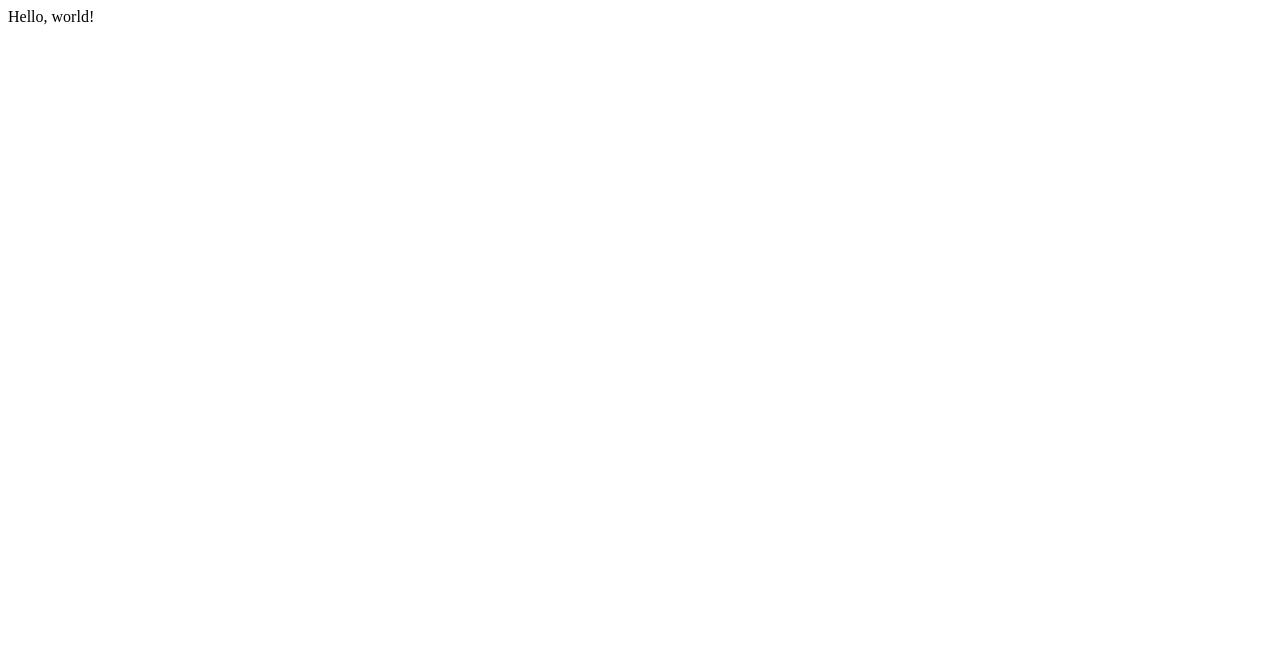
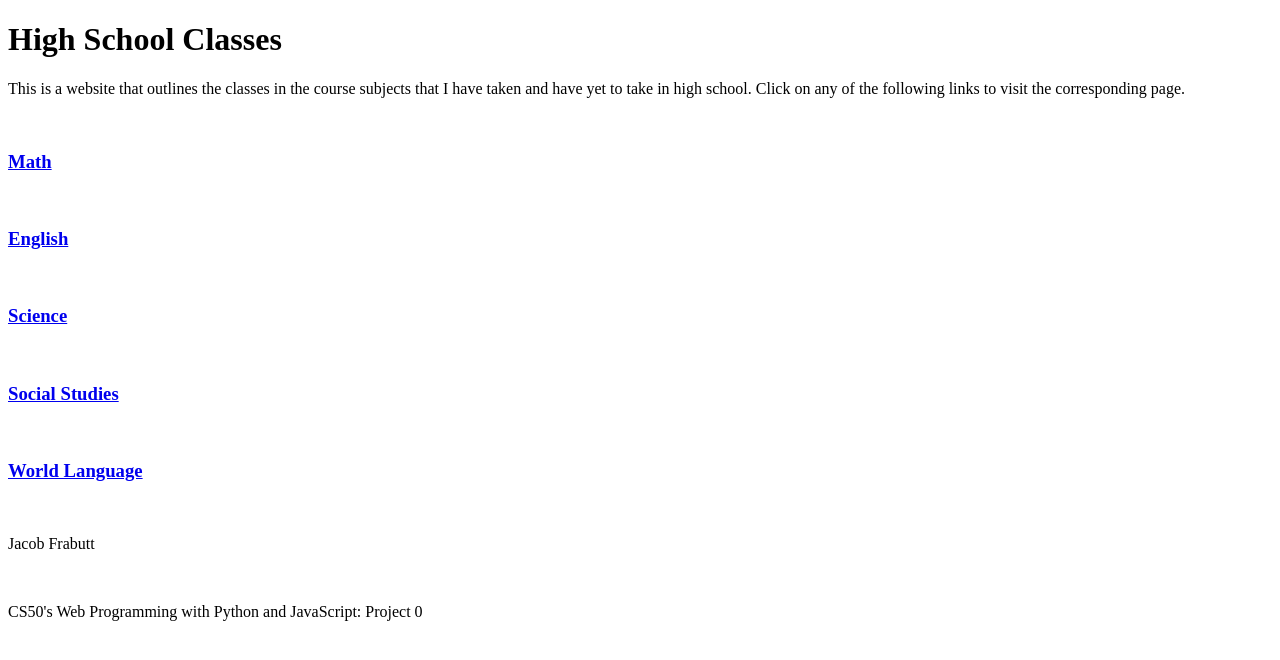
Before and after one commit to Jacob1164/project0, a plain HTML site: page index.html in a window 1280 px wide. Drawn offline with Linux system fonts and the light colour scheme.

Commit message:
Bare bones

```diff
--- a/index.html
+++ b/index.html
@@ -1,9 +1,22 @@
 <!DOCTYPE html>
 <html>
     <head>
-        <title>My Webpage</title>
+        <title>High School Classes</title>
     </head>
     <body>
-        Hello, world!
+        <h1>High School Classes</h1>
+        <p>This is a website that outlines the classes in the course subjects that I have taken and have yet to take in high school. Click on any of the
+        following links to visit the corresponding page.</p><br>
+
+        <h3><a href="/math.html">Math</a></h3><br>
+        <h3><a href="/english.html">English</a></h3><br>
+        <h3><a href="/science.html">Science</a></h3><br>
+        <h3><a href="/social.html">Social Studies</a></h3><br>
+        <h3><a href="/language.html">World Language</a></h3><br>
+
+        <footer>
+            <p>Jacob Frabutt</p><br>
+            <p>CS50's Web Programming with Python and JavaScript: Project 0</p>
+        </footer>
     </body>
 </html>
```
Also changed, not shown: english.html (added), language.html (added), math.html (added), social.html (added), 1 other file.
